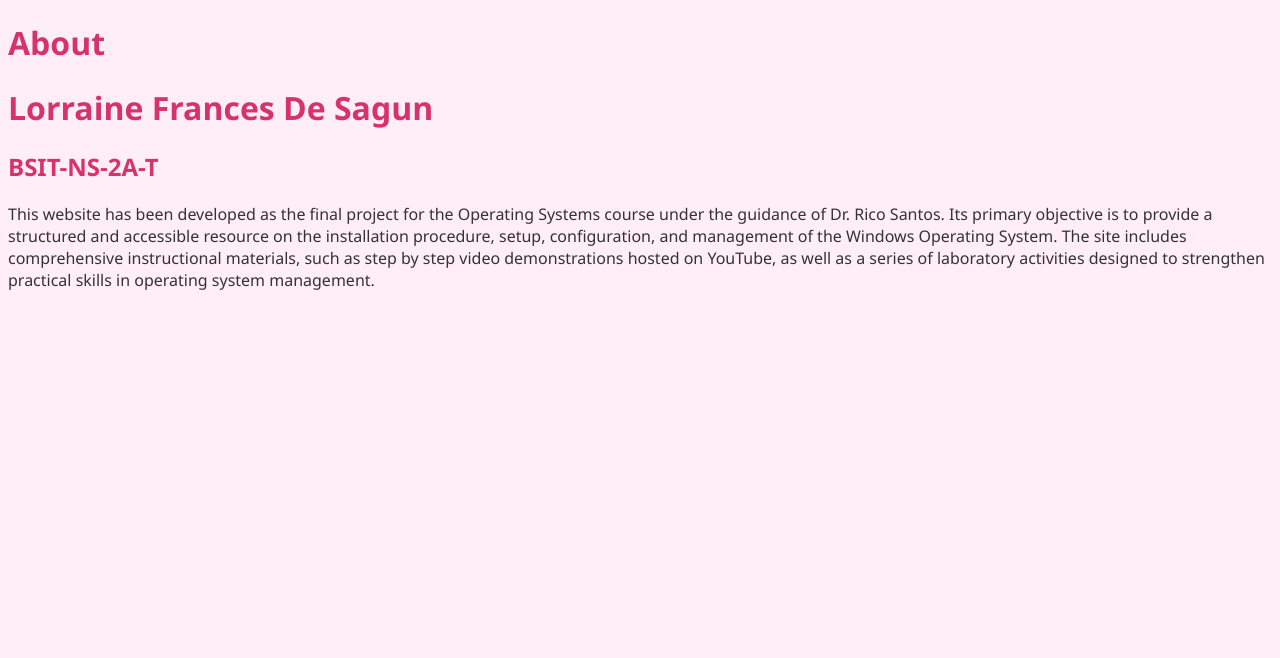
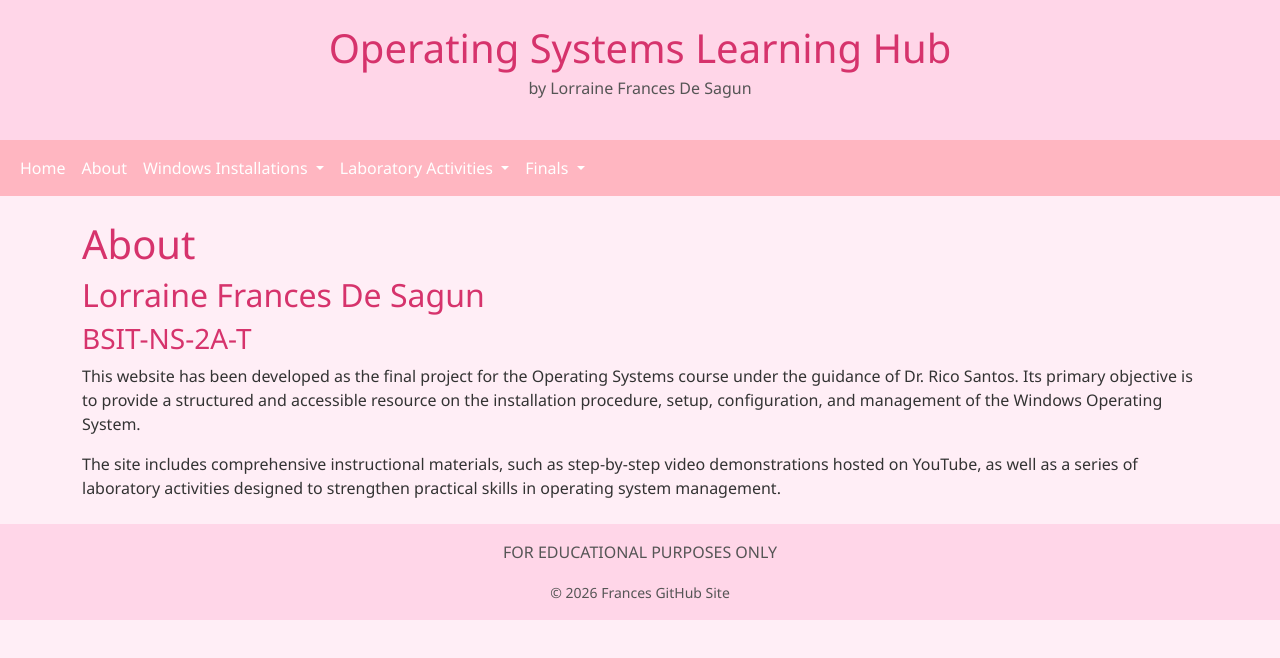
Before and after one commit to francesyana/francesyana.github.io, a plain HTML site: page about.html in a window 1280 px wide. Drawn offline with nearby package versions, Linux system fonts and the light colour scheme.

Commit message:
about with header

```diff
--- a/about.html
+++ b/about.html
@@ -3,18 +3,93 @@
 <head>
     <meta charset="UTF-8">
     <title>About</title>
+    <meta name="viewport" content="width=device-width, initial-scale=1">
+    <!-- Bootstrap CSS -->
+    <link href="https://cdn.jsdelivr.net/npm/bootstrap@5.3.2/dist/css/bootstrap.min.css" rel="stylesheet">
+    <!-- Custom Pastel Pink CSS -->
     <link rel="stylesheet" href="style.css">
 </head>
 <body>
-<header>
-    <!-- same nav as index.html -->
-</header>
-<main>
+  <!-- Header -->
+  <header class="text-center py-4" style="background-color:#ffd6e8;">
+    <h1 class="mb-1" style="color:#d6336c;">Operating Systems Learning Hub</h1>
+    <p style="color:#555;">by Lorraine Frances De Sagun</p>
+  </header>
+
+  <!-- Navbar -->
+  <nav class="navbar navbar-expand-lg navbar-dark">
+    <div class="container-fluid">
+      <!-- Removed "My Site" brand -->
+      <button class="navbar-toggler" type="button" data-bs-toggle="collapse" data-bs-target="#navbarNav">
+        <span class="navbar-toggler-icon"></span>
+      </button>
+
+      <div class="collapse navbar-collapse" id="navbarNav">
+        <ul class="navbar-nav">
+          <li class="nav-item"><a class="nav-link" href="index.html">Home</a></li>
+          <li class="nav-item"><a class="nav-link active" href="about.html">About</a></li>
+
+          <!-- Dropdown: Windows Installations -->
+          <li class="nav-item dropdown">
+            <a class="nav-link dropdown-toggle" href="#" id="windowsDropdown" role="button" data-bs-toggle="dropdown">
+              Windows Installations
+            </a>
+            <ul class="dropdown-menu">
+              <li><a class="dropdown-item" href="windows1.html">Installation 1</a></li>
+              <li><a class="dropdown-item" href="windows2.html">Installation 2</a></li>
+              <!-- Continue until Installation 13 -->
+            </ul>
+          </li>
+
+          <!-- Dropdown: Laboratory Activities -->
+          <li class="nav-item dropdown">
+            <a class="nav-link dropdown-toggle" href="#" id="labDropdown" role="button" data-bs-toggle="dropdown">
+              Laboratory Activities
+            </a>
+            <ul class="dropdown-menu">
+              <li><a class="dropdown-item" href="lab1.html">Lab 1</a></li>
+              <!-- Continue until Lab 6 -->
+            </ul>
+          </li>
+
+          <!-- Dropdown: Finals -->
+          <li class="nav-item dropdown">
+            <a class="nav-link dropdown-toggle" href="#" id="finalsDropdown" role="button" data-bs-toggle="dropdown">
+              Finals
+            </a>
+            <ul class="dropdown-menu">
+              <li><a class="dropdown-item" href="final1.html">Final 1</a></li>
+              <!-- Continue until Final 9 -->
+            </ul>
+          </li>
+        </ul>
+      </div>
+    </div>
+  </nav>
+
+  <!-- Main Content -->
+  <main class="container mt-4">
     <h1>About</h1>
-    <h1>Lorraine Frances De Sagun</h1>
-    <h2>BSIT-NS-2A-T</h2>
-    <p>This website has been developed as the final project for the Operating Systems course under the guidance of Dr. Rico Santos. Its primary objective is to provide a structured and accessible resource on the installation procedure, setup, configuration, and management of the Windows Operating System.
-The site includes comprehensive instructional materials, such as step by step video demonstrations hosted on YouTube, as well as a series of laboratory activities designed to strengthen practical skills in operating system management.</p>
-</main>
+    <h2>Lorraine Frances De Sagun</h2>
+    <h3>BSIT-NS-2A-T</h3>
+    <p>
+      This website has been developed as the final project for the Operating Systems course under the guidance of Dr. Rico Santos.
+      Its primary objective is to provide a structured and accessible resource on the installation procedure, setup, configuration,
+      and management of the Windows Operating System.
+    </p>
+    <p>
+      The site includes comprehensive instructional materials, such as step-by-step video demonstrations hosted on YouTube,
+      as well as a series of laboratory activities designed to strengthen practical skills in operating system management.
+    </p>
+  </main>
+
+  <!-- Footer -->
+  <footer class="text-center py-3 mt-4" style="background-color:#ffd6e8; color:#555;">
+    <p>FOR EDUCATIONAL PURPOSES ONLY</p>
+    <small>&copy; 2026 Frances GitHub Site</small>
+  </footer>
+
+  <!-- Bootstrap JS -->
+  <script src="https://cdn.jsdelivr.net/npm/bootstrap@5.3.2/dist/js/bootstrap.bundle.min.js"></script>
 </body>
 </html>
```
Also changed, not shown: index.html (+2 -8 lines).
